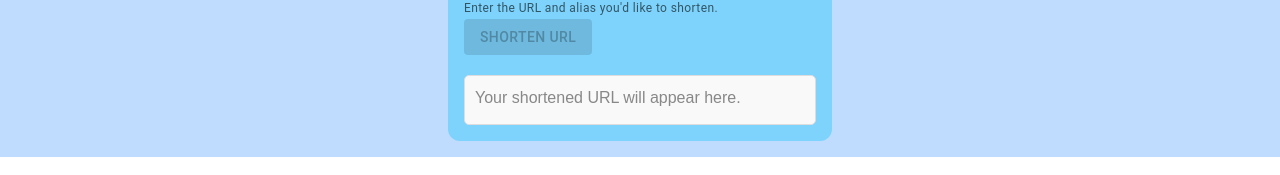
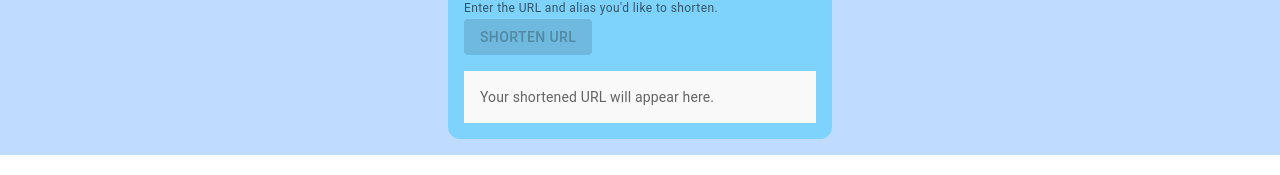
Before and after one commit to gwenstew/mp-5, a Next.js app: page / in a window 1280 px wide. Shown: the part 196-371 px from the top of the page. Built offline with nearby package versions, Linux system fonts and the light colour scheme.

Commit message:
fixing styling for shortened url box

```diff
--- a/components/InputUrl.tsx
+++ b/components/InputUrl.tsx
@@ -1,6 +1,6 @@
 "use client"
 import { useState } from "react";
-import { Button, TextField, FormHelperText, Box, Typography } from "@mui/material";
+import { Button, TextField, FormHelperText, Box, Typography, Link } from "@mui/material";
 
 
 export default function InputUrl() {
@@ -61,34 +61,34 @@ export default function InputUrl() {
                     Shorten URL
                 </Button>
 
-                <div
-                    style={{
-                        marginTop: '20px',
-                        padding: '10px',
+            <Box
+                sx={{
+                    marginTop: 2,
+                    padding: 2,
                     backgroundColor: '#f9f9f9',
-                        border: '1px solid #ddd',
-                        borderRadius: '5px',
                     minHeight: '50px',
+                    display: 'flex',
+
                 }}
             >
                 {shortenedUrl ? (
-                        <p>
+                    <Typography variant="body1" color="text.primary">
                         Shortened URL:{' '}
-                            <a
+                        <Link
                             href={shortenedUrl}
                             target="_blank"
                             rel="noopener noreferrer"
-                                style={{ color: 'blue', textDecoration: 'underline' }}
+                            sx={{ color: 'primary.main', textDecoration: 'underline' }}
                         >
                             {shortenedUrl}
-                            </a>
-                        </p>
+                        </Link>
+                    </Typography>
                     ) : (
-                        <p style={{ color: '#888' }}>Your shortened URL will appear here.</p>
+                    <Typography variant="body2" color="text.secondary">
+                        Your shortened URL will appear here.
+                    </Typography>
                 )}
-                </div>
-
-
+            </Box>
             </form>
         </div>
         );
```
Lines whose indentation alone changed are shown as unchanged.
